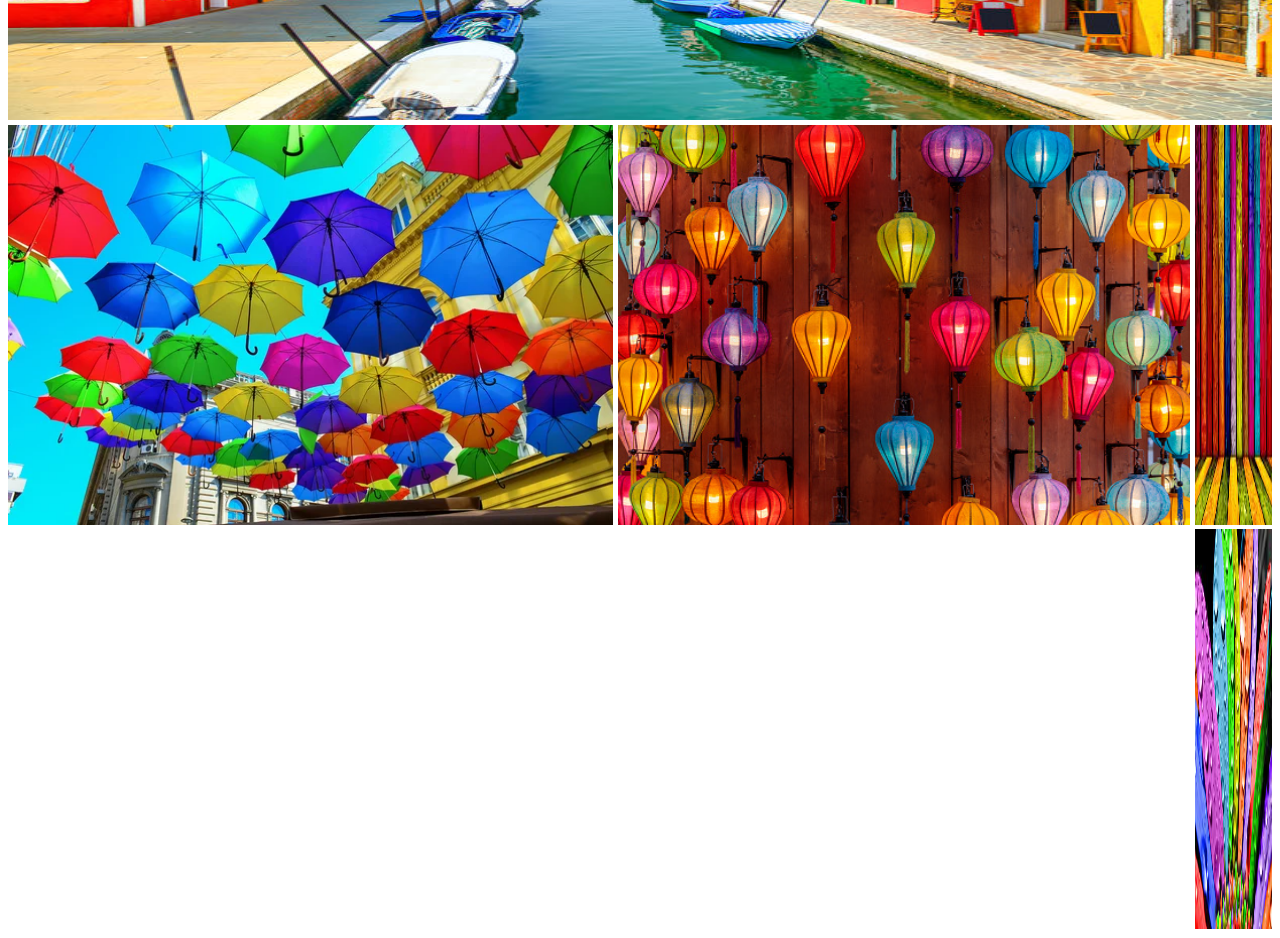
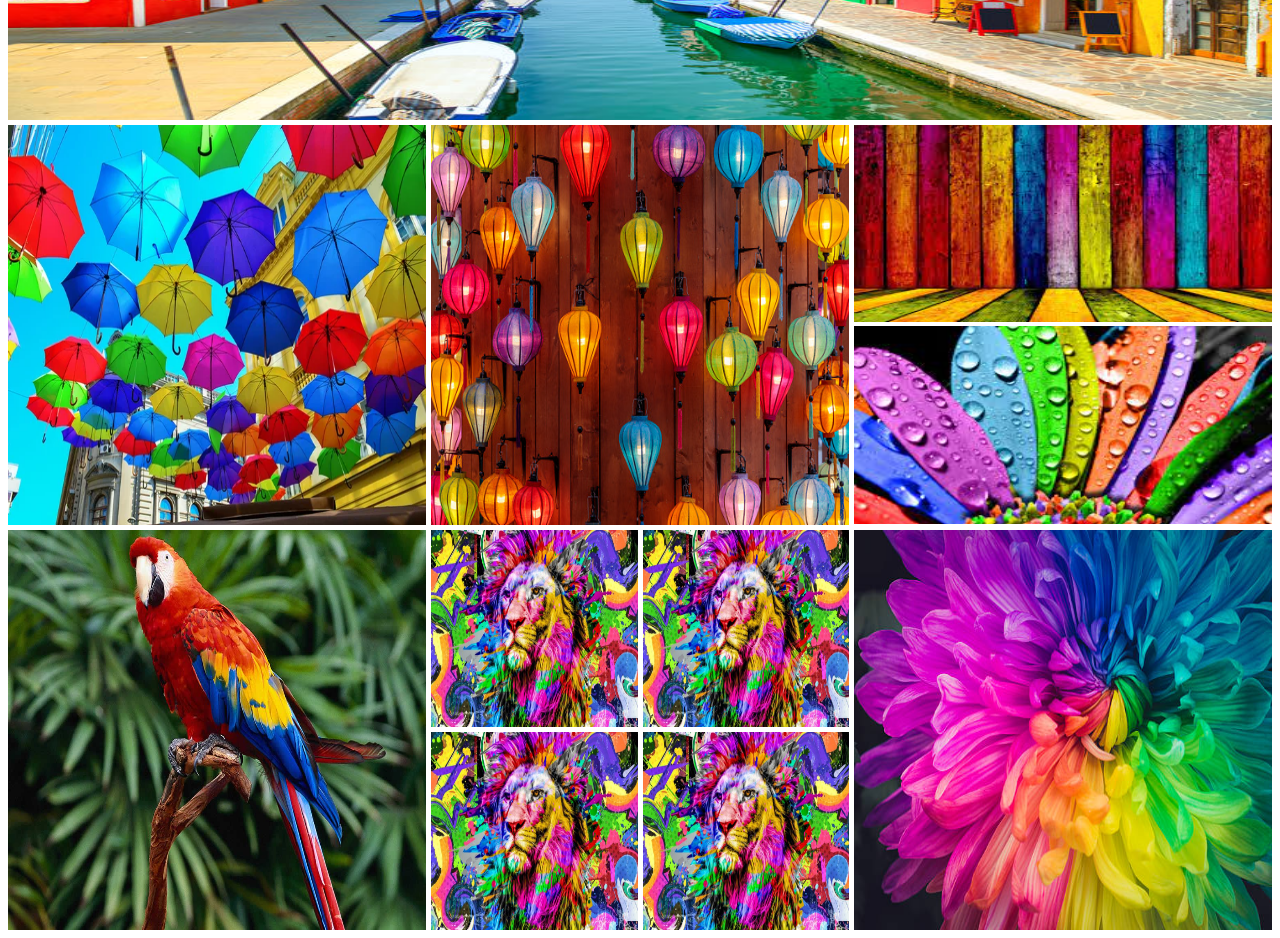
Before and after one commit to Md-Ashikur-Rahman-Ashik/More-Responsive-Layout, a plain HTML site: page collage.html in a window 1280 px wide. Shown: the part 360-1298 px from the top of the page. Drawn offline with Linux system fonts and the light colour scheme.

Commit message:
Making collage done

```diff
--- a/collage.html
+++ b/collage.html
@@ -16,13 +16,30 @@
                 <img src="images/A.jpg" alt="">
             </div>
             <div class="row">
-                <img src="images/B.jpg" alt="">
-                <img src="images/C.jpg" alt="">
+                    <div>
+                        <img src="images/B.jpg" alt="">
+                    </div>
                 <div>
-                    <img src="images/D.jpg" alt="">
-                    <img src="images/E.jpg" alt="">
+                    <img src="images/C.jpg" alt="">
                 </div>
-
+                    <div class="verticalCollage">
+                        <img src="images/D.jpg" alt="">
+                        <img src="images/E.jpg" alt="">
+                    </div>
+            </div>
+            <div class="row">
+                <div>
+                    <img src="images/F.jpg" alt="">
+                </div>
+                <div class="squareCollage">
+                    <img src="images/G.jpg" alt="">
+                    <img src="images/G.jpg" alt="">
+                    <img src="images/G.jpg" alt="">
+                    <img src="images/G.jpg" alt="">
+                </div>
+                <div>
+                    <img src="images/H.jpg" alt="">
+                </div>
             </div>
         </section>
     </main>
--- a/styles/collage.css
+++ b/styles/collage.css
@@ -9,3 +9,17 @@ img{
     gap: 5px;
     margin-bottom: 5px;
 }
+
+.row > div{
+    flex: 1;
+}
+
+.verticalCollage img{
+    height: calc( (100% - 5px)/ 2 );
+}
+
+.squareCollage{
+    display: grid;
+    grid-template-columns: repeat(2, 1fr);
+    gap: 5px;
+}
```
